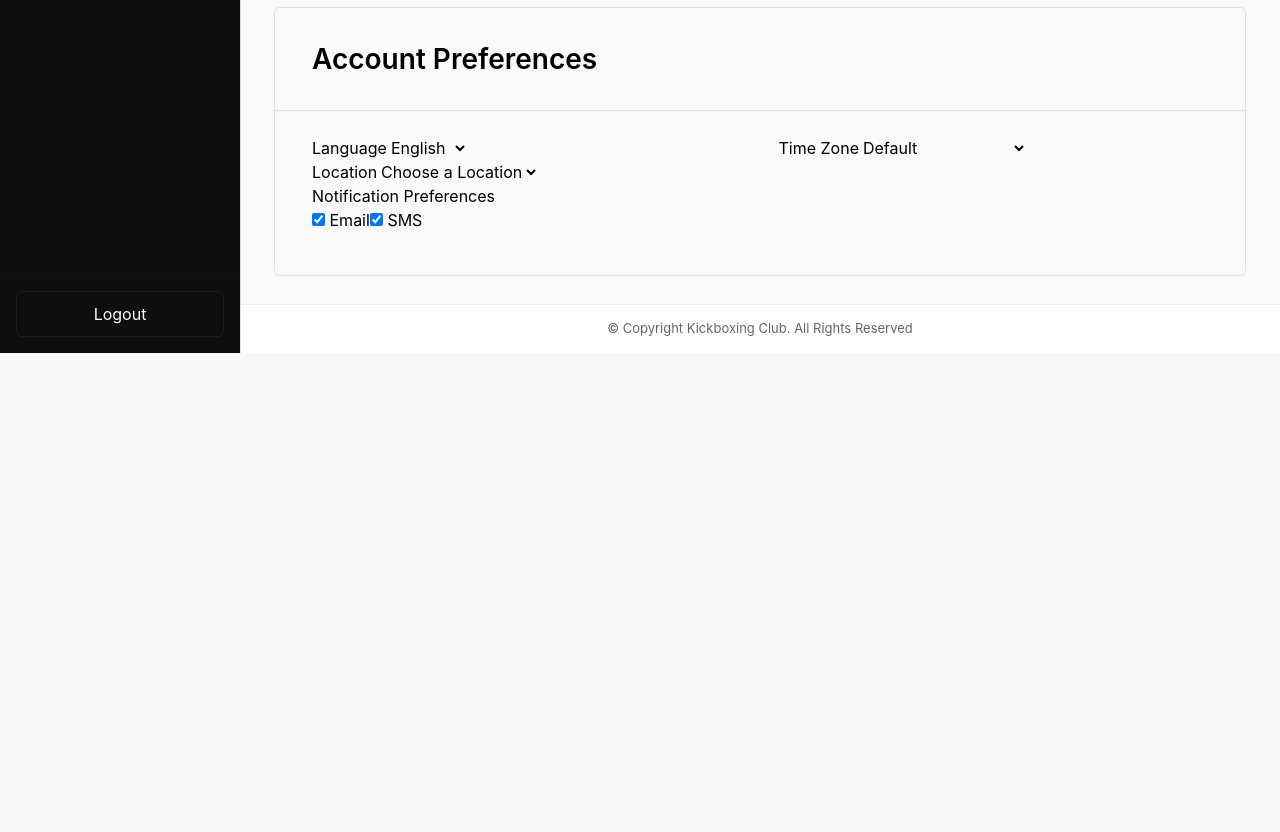
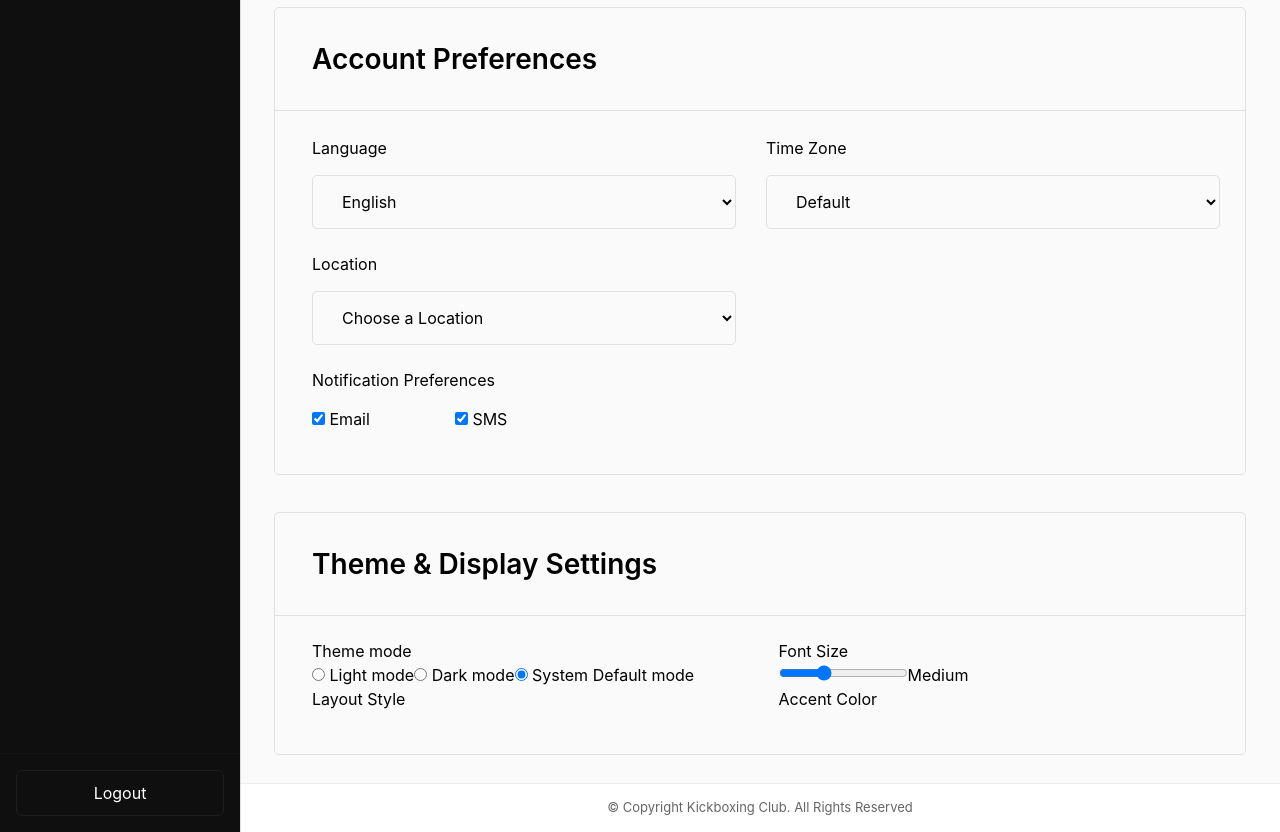
Before and after one commit to developeritexpert/Kick-Boxing-Club, a Next.js app: page /admin/settings in a window 1280 px wide. Shown: the part 720-1552 px from the top of the page. Before the commit the page ends 1073 px from the top, so only its background shows below. Built offline with nearby package versions, Linux system fonts and the light colour scheme; no server answers.

Commit message:
change in setting page

```diff
--- a/components/admin/settings/Settings.css
+++ b/components/admin/settings/Settings.css
@@ -108,14 +108,14 @@ button.prsn-btn span {
     margin-top:25px;
 }
 
-.acnt-info h2 {
+.acnt-info h2,.theme-info h2 {
     font-size: 28px;
     font-weight: 600;
     border-bottom: 1px solid #0000001A;
     padding: 30px 0 30px 37px;
 }
 
-.acnt-info {
+.acnt-info,.theme-info {
     border: 1px solid rgba(0, 0, 0, .1);
     border-radius: 5px;
     margin-top: 37px;
@@ -123,6 +123,7 @@ button.prsn-btn span {
 }
 .acnt-preferences.mrgntp {
     padding-left: 37px;
+    padding-right:25px;
 }
 .acnt-info-cnt {
     display: flex;
@@ -136,3 +137,51 @@ button.prsn-btn span {
 .acnt-info-cnt .form-group {
     flex: 1;
 }
+.form-group {
+    display: flex;
+    flex-direction: column;
+    gap: 15px;
+}
+.form-group label {
+    font-size: 16px;
+}
+.mrgn-top-23{
+    margin-top:23px;
+}
+.form-select {
+    padding: 15px 25px;
+    border: 1px solid #0000001A;
+    border-radius: 5px;
+}
+.form-select {
+    padding: 15px 25px;
+    border: 1px solid #0000001A;
+    border-radius: 5px;
+    font-size: 16px;
+    color: #000000;
+    cursor: pointer;
+    transition: border-color 0.2s ease;
+}
+
+.form-select:focus {
+  border-color: black;
+  outline: none;
+  /* box-shadow: 0 0 4px rgba(180, 2, 0, 0.2); */
+}
+select#language ,select#location{
+    margin-right: 30px;
+}
+.form-group.mrgn-top-23 {
+    width: 50%;
+}
+.checkbox-group {
+    display: flex;
+    gap: 85px;
+}
+.settings-box {
+    padding-left: 37px;
+    display: flex;
+}
+.setting-group {
+    flex: 1;
+}
--- a/components/admin/settings/Settings.tsx
+++ b/components/admin/settings/Settings.tsx
@@ -56,7 +56,7 @@ const Settings: React.FC = () => {
             <div className="acnt-info">
                 <h2>Account Preferences</h2>
                 <div className="acnt-preferences mrgntp">
-                <div className="acnt-info-cnt">
+                    <div className="acnt-info-cnt mrgn-top-23">
                         <div className="form-group">
                             <label htmlFor="language">Language</label>
                             <select id="language" className="form-select">
@@ -76,7 +76,7 @@ const Settings: React.FC = () => {
                             </select>
                         </div>
                     </div>
-                <div className="form-group">
+                    <div className="form-group mrgn-top-23">
                         <label htmlFor="location">Location</label>
                         <select id="location" className="form-select">
                             <option>Choose a Location</option>
@@ -86,7 +86,7 @@ const Settings: React.FC = () => {
                             <option>Canada</option>
                         </select>
                     </div>
-                <div className="form-group">
+                    <div className="form-group mrgn-top-23">
                         <label htmlFor="notifications">Notification Preferences</label>
                         <div className="checkbox-group">
                             <label>
@@ -99,6 +99,62 @@ const Settings: React.FC = () => {
                     </div>
                 </div>
             </div>
+            <div className="theme-info  ">
+                <h2>Theme & Display Settings </h2>
+                <div className="settings-box mrgn-top-23">
+                    {/* Theme mode */}
+                    <div className="setting-group">
+                        <label className="group-title">Theme mode</label>
+                        <div className="radio-group">
+                            <label>
+                                <input type="radio" name="theme" /> Light mode
+                            </label>
+                            <label>
+                                <input type="radio" name="theme" /> Dark mode
+                            </label>
+                            <label>
+                                <input type="radio" name="theme" defaultChecked /> System Default
+                                mode
+                            </label>
+                        </div>
+                    </div>
+                    <div className="setting-group">
+                        <label className="group-title">Font Size</label>
+                        <div className="slider-group">
+                            <input
+                                type="range"
+                                min="12"
+                                max="24"
+                                defaultValue="16"
+                                className="slider"
+                            />
+                            <span>Medium</span>
+                        </div>
+                    </div>
+                </div>
+                <div className="settings-box theme-accnt">
+                    <div className="setting-group">
+                        <label className="group-title">Layout Style</label>
+                        <div className="layout-options">
+                            <div className="layout-box active">
+                                <div className="red-bar" />
+                                <div className="gray-box" />
+                            </div>
+                            <div className="layout-box">
+                                <div className="gray-box2" />
+                                <div className="gray-box2" />
+                            </div>
+                        </div>
+                    </div>
+                    <div className="setting-group">
+                        <label className="group-title">Accent Color</label>
+                        <div className="color-options">
+                            <div className="color-swatch active" />
+                            <div className="color-swatch" />
+                        </div>
+                    </div>
+                </div>
+            </div>
         </div>
     );
 };
```
Also changed, not shown: components/admin/favorites/MyFavorites.css (+9 -1 lines), components/admin/recent/RecentWorkouts.css (+9 -1 lines). Lines whose indentation alone changed are shown as unchanged.
